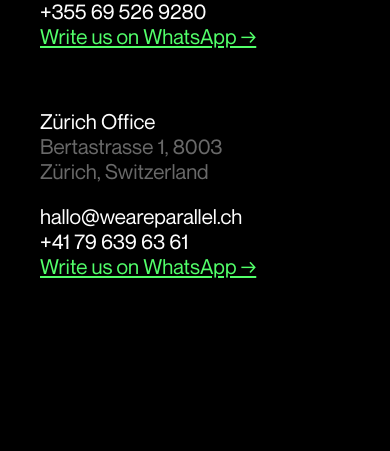
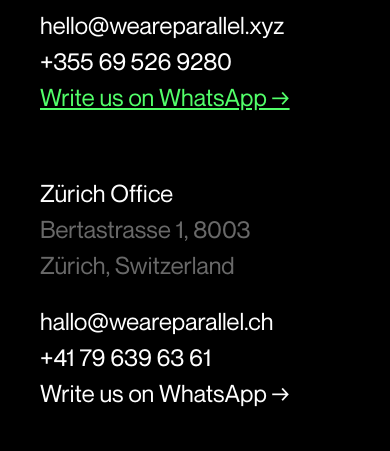
Before and after one commit to degun/parallel-static, a plain HTML site: page index.html in a window 390 px wide. Shown: the part 691-1142 px from the top of the page. Before the commit the page ends 1010 px from the top, so only its background shows below. Drawn offline with Linux system fonts and the light colour scheme.

Commit message:
small fixes

```diff
--- a/index.html
+++ b/index.html
@@ -6,7 +6,7 @@
   <meta name="viewport" content="width=device-width, initial-scale=1.0">
   <meta property="og:title" content="Parallel design studio" />
   <meta property="og:description" content="We are a design studio mainly specializing in work for art, education and culture founded by Gea Madhi, Eduina Jaupi and Joreld Dhamo." />
-  <meta property="og:image" content="parallel.png" />
+  <meta property="og:image" content="prll.png" />
   <link rel="shortcut icon" href="prll.svg" type="image/svg">
   <link rel="stylesheet" href="style.css">
   <title>Parallel design studio</title>
@@ -15,14 +15,14 @@
   <header>
     <div class="logo"></div>
     <ul>
-      <li><a tabindex="1" href="https://www.instagram.com/parallel.xyz/" target="_blank">Instagram</a></li>
-      <li><a tabindex="2" href="https://www.linkedin.com/company/parallelograam/" target="_blank">LinkedIn</a></li>
-      <li><a tabindex="3" href="https://wa.me/355695269280" target="_blank">WhatsApp</a></li>
+      <li><a href="https://www.instagram.com/parallel.xyz/" target="_blank">Instagram</a></li>
+      <li><a href="https://www.linkedin.com/company/parallelograam/" target="_blank">LinkedIn</a></li>
+      <li><a href="https://wa.me/355695269280" target="_blank">WhatsApp</a></li>
     </ul>
   </header>
   <main>
     <h1>
-      We are a design studio mainly specializing in work for art, education and culture founded by <a tabindex="4" href="https://www.instagram.com/geamadhi/" target="_blank">Gea Madhi</a>, <a tabindex="5" href="https://www.instagram.com/eduina.jaupi/" target="_blank">Eduina Jaupi</a> and <a tabindex="6" href="https://www.instagram.com/joreldd/" target="_blank">Joreld Dhamo</a>
+      We are a design studio mainly specializing in work for art, education and culture founded by <a href="https://www.instagram.com/geamadhi/" target="_blank">Gea Madhi</a>, <a href="https://www.instagram.com/eduina.jaupi/" target="_blank">Eduina Jaupi</a> and <a href="https://www.instagram.com/joreldd/" target="_blank">Joreld Dhamo</a>
     </h1>
   </main>
   <footer>
@@ -32,9 +32,9 @@
         <div>Rruga e Dibrës, nr 4 <br />Tiranë, Albania</div>
       </div>
       <div class="electronic">
-        <a tabindex="7" href="mailto:hello@weareparallel.xyz">hello@weareparallel.xyz</a><br />
-        <a tabindex="8" href="tel:+355695269280">+355 69 526 9280</a><br />
-        <a tabindex="9" class="whatsapp" href="https://wa.me/355695269280" target="_blank">Write us on WhatsApp &rarr;</a>
+        <a href="mailto:hello@weareparallel.xyz">hello@weareparallel.xyz</a><br />
+        <a href="tel:+355695269280">+355 69 526 9280</a><br />
+        <a class="whatsapp" href="https://wa.me/355695269280" target="_blank">Write us on WhatsApp &rarr;</a>
       </div>
     </address>
     <address>
@@ -43,9 +43,9 @@
         <div>Bertastrasse 1, 8003 <br/> Zürich, Switzerland</div>
       </div>
       <div class="electronic">
-        <a tabindex="10" href="mailto:hallo@weareparallel.ch">hallo@weareparallel.ch</a><br />
-        <a tabindex="11" href="tel:+41796396361">+41 79 639 63 61</a><br />
-        <a tabindex="12" class="whatsapp" href="https://wa.me/41796396361" target="_blank">Write us on WhatsApp &rarr;</a>
+        <a" href="mailto:hallo@weareparallel.ch">hallo@weareparallel.ch</a><br />
+        <a" href="tel:+41796396361">+41 79 639 63 61</a><br />
+        <a" class="whatsapp" href="https://wa.me/41796396361" target="_blank">Write us on WhatsApp &rarr;</a>
       </div>
     </address>
   </footer>
--- a/style.css
+++ b/style.css
@@ -222,6 +222,8 @@ footer a[href^="tel:"]:hover::after {
   footer address {
     width: 100%;
     gap: 20px;
+    line-height: 1.5;
+    font-size: 1.5rem;
   }
 
   footer address:first-child{
```
Also changed, not shown: prll.png (added).
